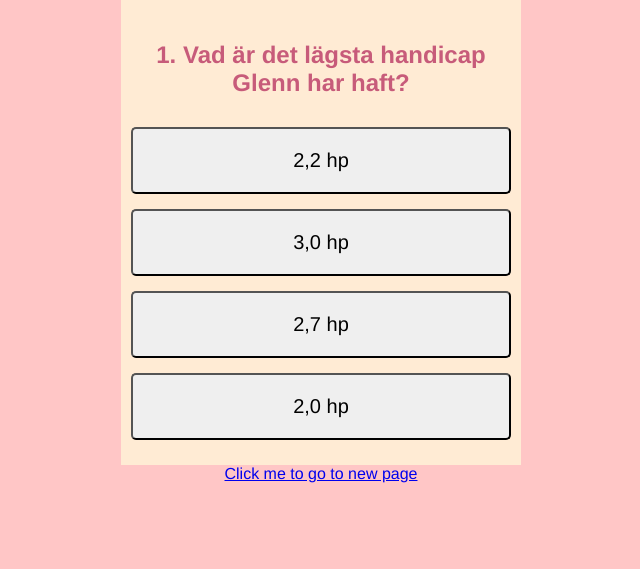
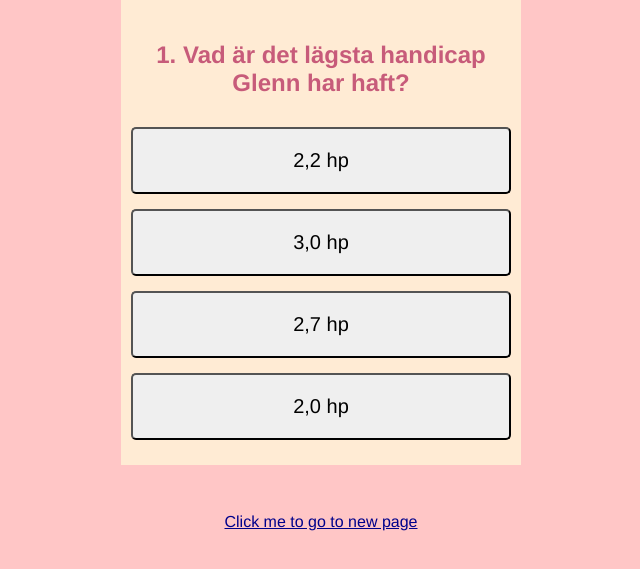
Before and after one commit to Emilyempa/quiz, a plain HTML site: page index.html in a window 1280 px wide. Shown: the part 87-656 px from the top of the page, without its empty margins (319-959 px from the left). Drawn offline with Linux system fonts and the light colour scheme.

Commit message:
Add style on link and footer

```diff
--- a/style.css
+++ b/style.css
@@ -45,3 +45,10 @@ html{
   font-size: 20px;
   border-radius: 5px;
 }
+.a-button{
+  color:darkblue;
+  margin-top: 3rem;
+}
+.footer{
+  padding-top: 3rem;
+}
```
